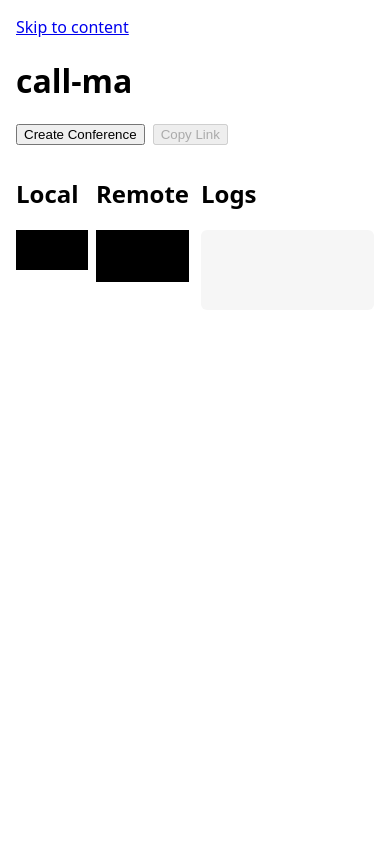
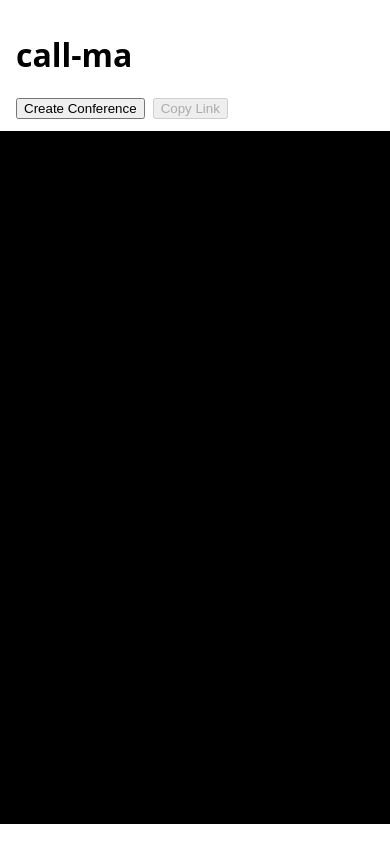
Before and after one commit to heaviss/call-ma, a website built with Vite: page index.html in a window 390 px wide. Built offline with nearby package versions, Linux system fonts and the light colour scheme.

Commit message:
UX improvements: logs hidden behind ?debug=tru; videos now half-screen each on desktop, and a WhatsApp-style mobile layout

```diff
--- a/index.html
+++ b/index.html
@@ -21,8 +21,8 @@
       }
 
       main {
-        display: grid;
-        grid-template-columns: 1fr 1fr;
+        display: flex;
+        flex-direction: column;
         gap: 12px;
       }
 
@@ -58,6 +58,67 @@
         border-radius: 6px;
         min-height: 64px;
       }
+
+      .visually-hidden {
+        position: absolute;
+        width: 1px;
+        height: 1px;
+        padding: 0;
+        margin: -1px;
+        overflow: hidden;
+        clip-path: inset(50%);
+        white-space: nowrap;
+        border: 0;
+      }
+
+      .visually-hidden:focus-visible {
+        position: static;
+        width: auto;
+        height: auto;
+        padding: 4px 8px;
+        margin: 0;
+        overflow: visible;
+        clip-path: none;
+        white-space: normal;
+      }
+
+      @media (width <= 640px) {
+        body {
+          padding: 0;
+        }
+
+        header {
+          padding: 12px 16px;
+          margin-bottom: 0;
+        }
+
+        .videos {
+          position: relative;
+          display: block;
+        }
+
+        .video-wrapper-remote video {
+          aspect-ratio: 9/16;
+          object-fit: cover;
+        }
+
+        .video-wrapper-local {
+          position: absolute;
+          right: 12px;
+          bottom: 12px;
+          z-index: 1;
+          width: 30%;
+        }
+
+        .video-wrapper-local video {
+          border-radius: 8px;
+          box-shadow: 0 2px 8px rgb(0 0 0 / 0.4);
+        }
+
+        .video-label {
+          display: none;
+        }
+      }
     </style>
   </head>
   <body>
@@ -79,8 +140,8 @@
     </header>
     <main id="main">
       <section class="videos" aria-label="Video">
-        <div>
-          <h2>Local</h2>
+        <div class="video-wrapper video-wrapper-local">
+          <h2 class="video-label">Local</h2>
           <video
             id="localVideo"
             autoplay
@@ -88,8 +149,8 @@
             playsinline
           ></video>
         </div>
-        <div>
-          <h2>Remote</h2>
+        <div class="video-wrapper video-wrapper-remote">
+          <h2 class="video-label">Remote</h2>
           <video
             id="remoteVideo"
             autoplay
@@ -97,7 +158,11 @@
           ></video>
         </div>
       </section>
-      <section aria-label="Logs and stats">
+      <section
+        id="logsSection"
+        aria-label="Logs and stats"
+        hidden
+      >
         <h2>Logs</h2>
         <div id="logs" aria-live="polite"></div>
       </section>
--- a/src/app/controller.js
+++ b/src/app/controller.js
@@ -16,6 +16,11 @@
   const localVideo  = document.querySelector('#localVideo');
   const remoteVideo = document.querySelector('#remoteVideo');
   const logsEl      = document.querySelector('#logs');
+  const logsSection = document.querySelector('#logsSection');
+
+  if (logsSection && new URLSearchParams(window.location.search).get('debug') === 'true') {
+    logsSection.hidden = false;
+  }
 
   const logger = logsEl ? createLogger(logsEl) : { log() {}, clear() {} };
 
```
